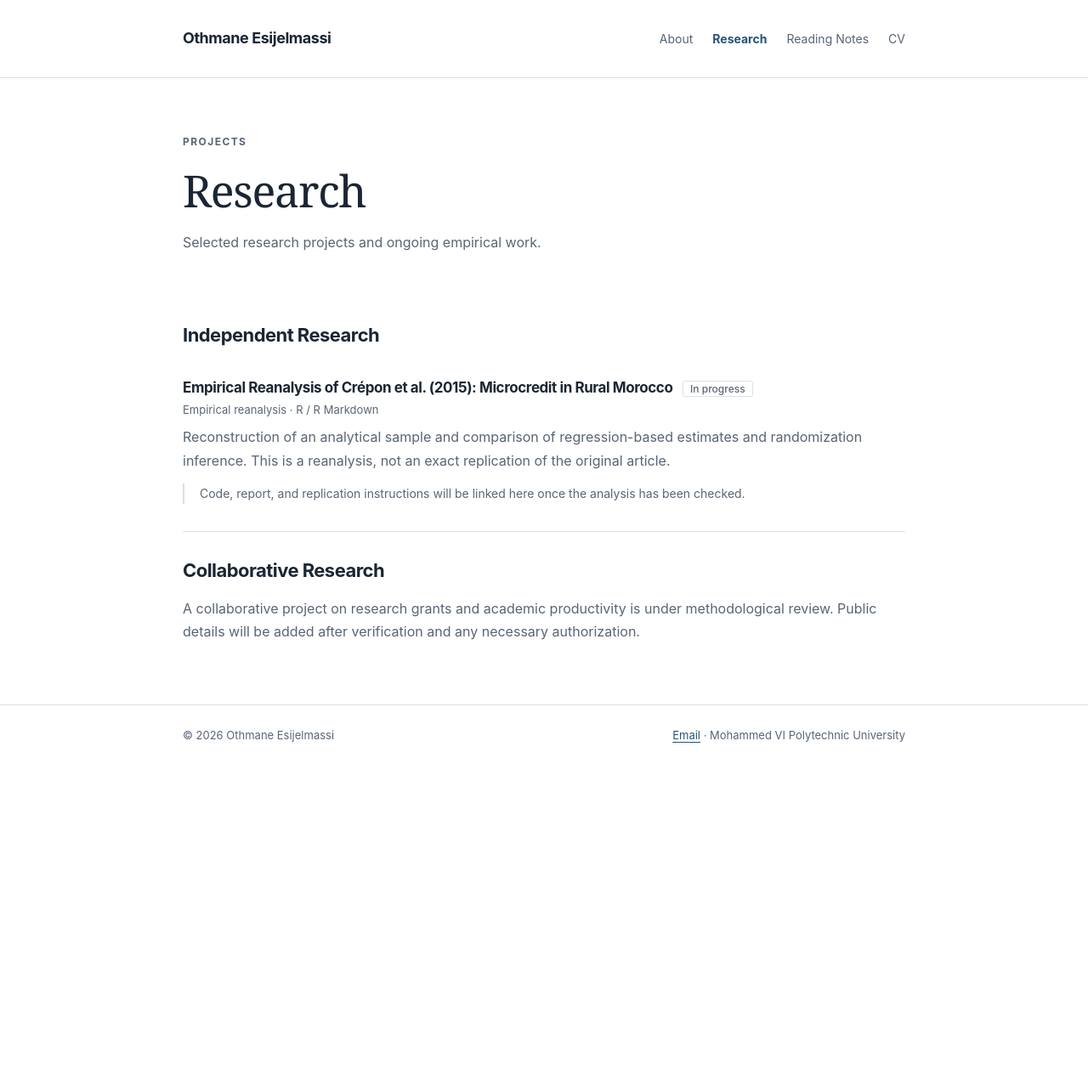
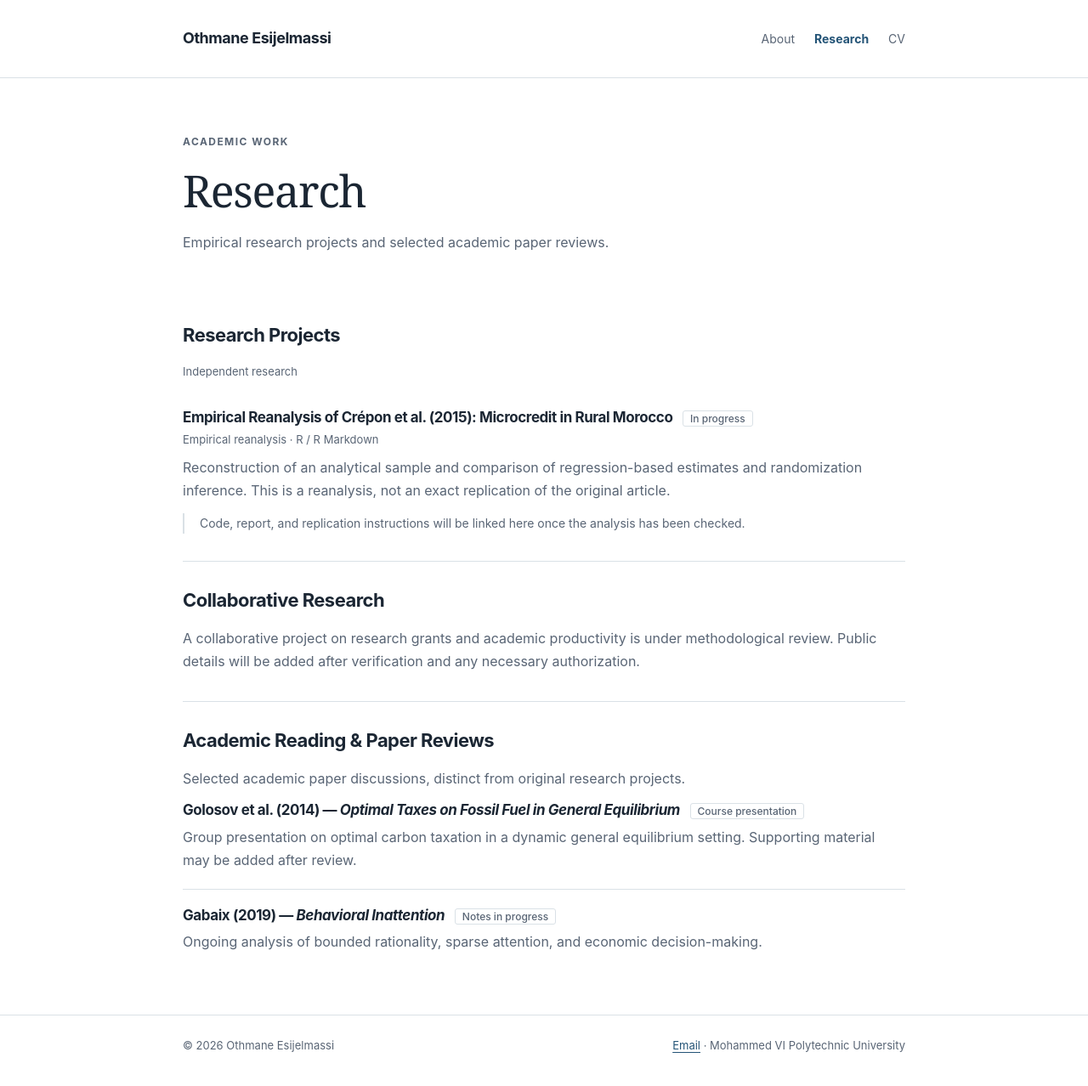
Before and after one commit to othmane-esijelmassi/othmane-esijelmassi.github.io, a plain HTML site: page research.html in a window 1280 px wide. Shown: the whole page at 85% size. Before the commit the page ends 915 px from the top, so only its background shows below. Drawn offline with Linux system fonts and the light colour scheme.

Commit message:
Add files via upload

```diff
--- a/research.html
+++ b/research.html
@@ -15,19 +15,19 @@
       <nav class="site-nav" aria-label="Main navigation">
           <a href="index.html">About</a>
           <a href="research.html" aria-current="page">Research</a>
-          <a href="reading.html">Reading Notes</a>
           <a href="cv.html">CV</a>
       </nav>
     </div>
   </header>
   <main id="main" class="shell">
     <div class="page-heading">
-      <div class="eyebrow">Projects</div>
+      <div class="eyebrow">Academic work</div>
       <h1>Research</h1>
-      <p class="text-muted">Selected research projects and ongoing empirical work.</p>
+      <p class="text-muted">Empirical research projects and selected academic paper reviews.</p>
     </div>
     <section class="section" aria-labelledby="independent-heading">
-      <h2 id="independent-heading">Independent Research</h2>
+      <h2 id="independent-heading">Research Projects</h2>
+      <p class="metadata">Independent research</p>
       <article class="article">
         <h3>Empirical Reanalysis of Crépon et al. (2015): Microcredit in Rural Morocco <span class="status">In progress</span></h3>
         <div class="metadata">Empirical reanalysis · R / R Markdown</div>
@@ -39,6 +39,20 @@
       <h2 id="collaborative-heading">Collaborative Research</h2>
       <p class="text-muted">A collaborative project on research grants and academic productivity is under methodological review. Public details will be added after verification and any necessary authorization.</p>
     </section>
+    <section class="section" aria-labelledby="reading-heading" id="reading-notes">
+      <h2 id="reading-heading">Academic Reading &amp; Paper Reviews</h2>
+      <p class="text-muted">Selected academic paper discussions, distinct from original research projects.</p>
+      <div class="article-list">
+        <article class="article">
+          <h3>Golosov et al. (2014) — <em>Optimal Taxes on Fossil Fuel in General Equilibrium</em> <span class="status">Course presentation</span></h3>
+          <p>Group presentation on optimal carbon taxation in a dynamic general equilibrium setting. Supporting material may be added after review.</p>
+        </article>
+        <article class="article">
+          <h3>Gabaix (2019) — <em>Behavioral Inattention</em> <span class="status">Notes in progress</span></h3>
+          <p>Ongoing analysis of bounded rationality, sparse attention, and economic decision-making.</p>
+        </article>
+      </div>
+    </section>
   </main>
   <footer class="site-footer">
     <div class="shell footer-inner">
```
Also changed, not shown: cv.html (+0 -1 lines), index.html (+0 -2 lines).
